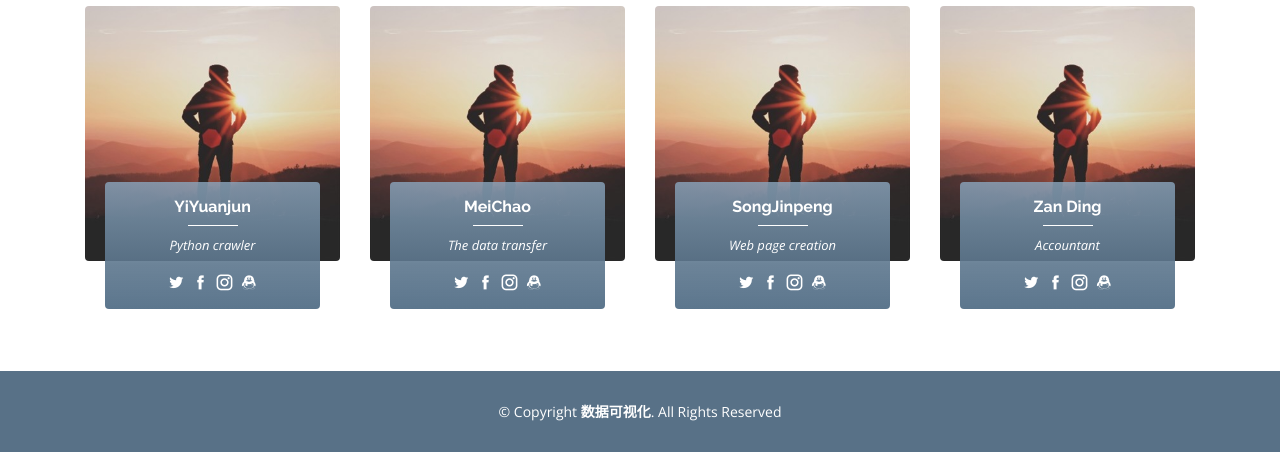
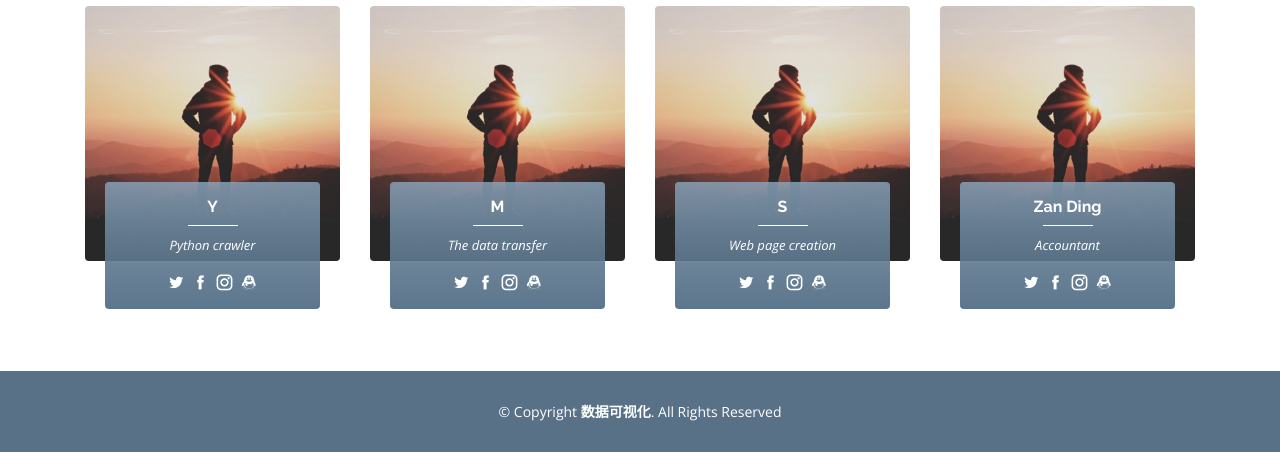
Before and after one commit to asd621457/Epidemic-data-visualization, a Flask app: page /team in a window 1280 px wide. Shown: the part 236-702 px from the top of the page. Run offline with Flask 2, Linux system fonts and the light colour scheme; some libraries are stand-ins or nearby versions.

Commit message:
Update team.html

```diff
--- a/cov/templates/team.html
+++ b/cov/templates/team.html
@@ -74,7 +74,7 @@
             <div class="member">
               <div class="pic"><img src="../static/assets/img/team/team.jpg" class="img-fluid" alt=""></div>
               <div class="member-info">
-                <h4>YiYuanjun</h4>
+                <h4>Y</h4>
                 <span>Python crawler</span>
                 <div class="social">
                   <a href=""><i class="icofont-twitter"></i></a>
@@ -90,7 +90,7 @@
             <div class="member">
               <div class="pic"><img src="../static/assets/img/team/team.jpg" class="img-fluid" alt=""></div>
               <div class="member-info">
-                <h4>MeiChao</h4>
+                <h4>M</h4>
                 <span>The data transfer</span>
                 <div class="social">
                   <a href=""><i class="icofont-twitter"></i></a>
@@ -106,7 +106,7 @@
             <div class="member">
               <div class="pic"><img src="../static/assets/img/team/team.jpg" class="img-fluid" alt=""></div>
               <div class="member-info">
-                <h4>SongJinpeng</h4>
+                <h4>S</h4>
                 <span>Web page creation</span>
                 <div class="social">
                   <a href=""><i class="icofont-twitter"></i></a>
```
